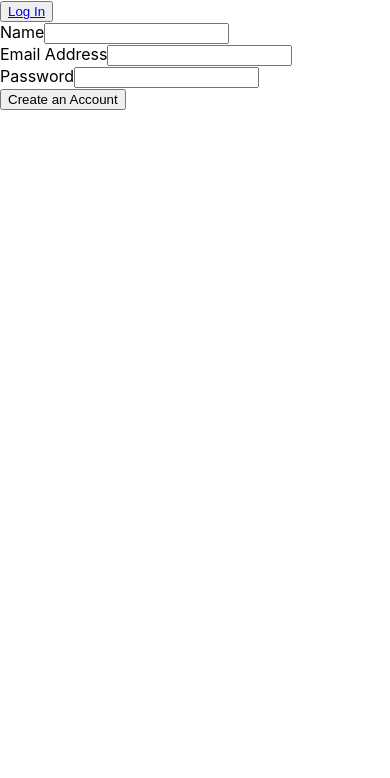
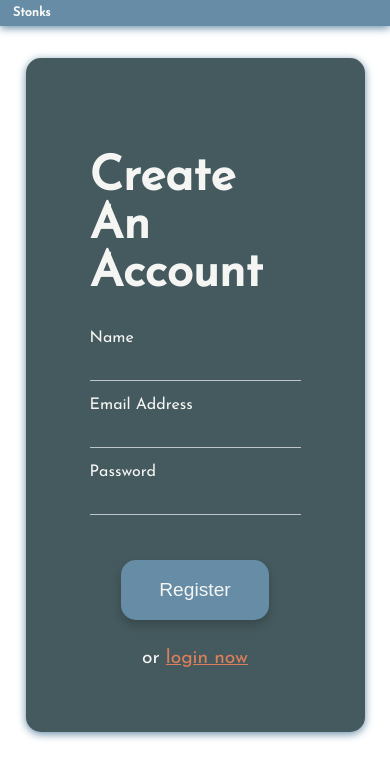
Before and after one commit to wjloo95/Trackr, a React (Create React App) app in the folder client/: page /register in a window 390 px wide. Shown: the top 778 px of the page. Built offline with nearby package versions, Linux system fonts and the light colour scheme.

Commit message:
update transaction list display
add useEffect dependency

add navbar styling

add responsiveness without dropdown

add homepage styling

add login and register form styling

move form styles out to global stylesheet

remove login button from nav

update login and register styles

```diff
--- a/client/src/components/App/index.tsx
+++ b/client/src/components/App/index.tsx
@@ -20,6 +20,7 @@ export const App = () => {
         setCurrentUser={setCurrentUser}
         setIsAuthenticated={setIsAuthenticated}
       />
+      <div className="app-body">
         <Switch>
           <Route exact path="/login">
             <Login />
@@ -45,6 +46,7 @@ export const App = () => {
             <Home isAuthenticated={isAuthenticated} />
           </Route>
         </Switch>
+      </div>
     </>
   );
 };
--- /dev/null
+++ b/client/src/components/Home/home.css
@@ -0,0 +1,16 @@
+.home-content {
+  display: flex;
+  flex-direction: column;
+  justify-content: center;
+  align-items: center;
+}
+
+.home-content h3 {
+  margin-bottom: 2em;
+}
+
+.home-content-buttons {
+  display: flex;
+  width: 100%;
+  justify-content: space-around;
+}
--- a/client/src/components/Home/index.tsx
+++ b/client/src/components/Home/index.tsx
@@ -1,20 +1,25 @@
 import React from 'react';
 import { Link } from 'react-router-dom';
+
+import './home.css';
+
 type HomeProps = {
   isAuthenticated: boolean;
 };
+
 export const Home = ({ isAuthenticated }: HomeProps) => {
   const loggedOutComponent = (
-    <div>
-      Please log in to get started!
+    <div className="home-content">
+      <h3>Please log in to start tracking your stocks!</h3>
       <button>
-        <Link to="/login">Log In</Link>
+        <Link to="/login">Login</Link>
       </button>
     </div>
   );
   const loggedInComponent = (
-    <div>
-      Check out your current portfolio or recent transactions
+    <div className="home-content">
+      <h3>Check out your current portfolio or recent transactions!</h3>
+      <div className="home-content-buttons">
         <button>
           <Link to="/portfolio">Portfolio</Link>
         </button>
@@ -22,9 +27,15 @@ export const Home = ({ isAuthenticated }: HomeProps) => {
           <Link to="/transactions">Transactions</Link>
         </button>
       </div>
+    </div>
   );
   const componentToDisplay = isAuthenticated
     ? loggedInComponent
     : loggedOutComponent;
-  return <div>Welcome to Stonks!{componentToDisplay}</div>;
+  return (
+    <div className="card-container home-container">
+      <h1>Welcome to Stonks!</h1>
+      {componentToDisplay}
+    </div>
+  );
 };
--- a/client/src/components/Login/index.tsx
+++ b/client/src/components/Login/index.tsx
@@ -5,10 +5,11 @@ import { Link } from 'react-router-dom';
 export const Login = () => {
   const { formInputs, handleSubmit, handleInputChange } = useLoginForm();
   return (
-    <>
+    <div className="card-container form-container">
+      <h1>Log Into Your Account</h1>
       <form onSubmit={handleSubmit}>
-        <div>
-          <label>Email Address</label>
+        <div className="form-element">
+          <label>Email</label>
           <input
             type="email"
             name="email"
@@ -17,7 +18,7 @@ export const Login = () => {
             value={formInputs.email}
           />
         </div>
-        <div>
+        <div className="form-element">
           <label>Password</label>
           <input
             type="password"
@@ -27,11 +28,12 @@ export const Login = () => {
             value={formInputs.password}
           />
         </div>
-        <button type="submit">Log In</button>
+        <button type="submit">Login</button>
       </form>
-      <div>
-        or <Link to="/register">register now</Link>
+      <div className="form-redirect">
+        <span>or </span>
+        <Link to="/register">register now</Link>
       </div>
-    </>
+    </div>
   );
 };
--- a/client/src/components/NavBar/index.tsx
+++ b/client/src/components/NavBar/index.tsx
@@ -1,7 +1,9 @@
 import React from 'react';
-import { Link, useHistory } from 'react-router-dom';
+import { Link, NavLink, useHistory } from 'react-router-dom';
 import { logout } from '../../utils/helpers/auth';
 import { UserType } from '../../utils/types';
+
+import './navbar.css';
 
 type NavProps = {
   isAuthenticated: boolean;
@@ -23,19 +25,34 @@ export const NavBar = ({
   };
   const loggedInNav = (
     <>
-      <Link to="/portfolio">Portfolio</Link>
-      <Link to="/transactions">Transactions</Link>
-      <button onClick={handleLogout}>Log Out</button>
+      <NavLink
+        to="/portfolio"
+        className="nav-link"
+        activeClassName="active-link"
+      >
+        Portfolio
+      </NavLink>
+      <NavLink
+        to="/transactions"
+        className="nav-link"
+        activeClassName="active-link"
+      >
+        Transactions
+      </NavLink>
+      <div onClick={handleLogout} className="nav-link nav-button">
+        Log Out
+      </div>
     </>
   );
 
-  const loggedOutNav = (
-    <button>
-      <Link to="/login">Log In</Link>
-    </button>
+  const navComponent = isAuthenticated ? loggedInNav : null;
+
+  return (
+    <div className="nav">
+      <Link to="/home" className="home-link">
+        Stonks
+      </Link>
+      {navComponent}
+    </div>
   );
-
-  const navComponent = isAuthenticated ? loggedInNav : loggedOutNav;
-
-  return <div>{navComponent}</div>;
 };
--- /dev/null
+++ b/client/src/components/NavBar/navbar.css
@@ -0,0 +1,60 @@
+.nav {
+  background-color: var(--primary-color);
+  overflow: hidden;
+  margin-bottom: 2em;
+  box-shadow: 0 2px 8px var(--primary-color);
+}
+
+.nav-link,
+.home-link {
+  float: left;
+  display: block;
+  text-align: center;
+  padding: 0.8em 1.5em;
+  text-decoration: none;
+  font-size: 1.5em;
+  color: var(--light-font-color);
+  transition: all 0.25s ease-in;
+}
+
+.home-link {
+  font-weight: bold;
+}
+.active-link {
+  background-color: var(--dark-font-color);
+  font-weight: bold;
+}
+
+.nav-link:hover {
+  background-color: var(--dark-font-color);
+  font-weight: bold;
+}
+
+.nav-button {
+  float: right;
+  cursor: pointer;
+  background-color: var(--dark-secondary-color);
+}
+
+@media screen and (max-width: 680px) {
+  .nav-link,
+  .home-link {
+    font-size: 1.2em;
+    padding: 0.6em 1.3em;
+  }
+}
+
+@media screen and (max-width: 550px) {
+  .nav-link,
+  .home-link {
+    font-size: 1em;
+    padding: 0.5em 1.2em;
+  }
+}
+@media screen and (max-width: 430px) {
+  .nav-link,
+  .home-link {
+    font-size: 0.8em;
+    padding: 0.5em 1em;
+  }
+}
--- a/client/src/components/Register/index.tsx
+++ b/client/src/components/Register/index.tsx
@@ -1,11 +1,15 @@
 import React from 'react';
 import { useRegisterForm } from '../../utils/customHooks/useRegisterForm';
+
+import { Link } from 'react-router-dom';
 
 export const Register = () => {
   const { formInputs, handleSubmit, handleInputChange } = useRegisterForm();
   return (
+    <div className="card-container form-container">
+      <h1>Create An Account</h1>
       <form onSubmit={handleSubmit}>
-      <div>
+        <div className="form-element">
           <label>Name</label>
           <input
             type="name"
@@ -15,7 +19,7 @@ export const Register = () => {
             value={formInputs.name}
           />
         </div>
-      <div>
+        <div className="form-element">
           <label>Email Address</label>
           <input
             type="email"
@@ -25,7 +29,7 @@ export const Register = () => {
             value={formInputs.email}
           />
         </div>
-      <div>
+        <div className="form-element">
           <label>Password</label>
           <input
             type="password"
@@ -35,7 +39,12 @@ export const Register = () => {
             value={formInputs.password}
           />
         </div>
-      <button type="submit">Create an Account</button>
+        <button type="submit">Register</button>
       </form>
+      <div className="form-redirect">
+        <span>or </span>
+        <Link to="/login">login now</Link>
+      </div>
+    </div>
   );
 };
--- a/client/src/components/Transactions/TransactionList/index.tsx
+++ b/client/src/components/Transactions/TransactionList/index.tsx
@@ -9,8 +9,9 @@ export const TransactionList = ({ transactions }: TransactionListProps) => {
   const transactionsMap = transactions.map((transaction) => (
     <div key={transaction._id}>
       <h1>{transaction.symbol}</h1>
-      <h1>{transaction.shares}</h1>
-      <h1>$ {transaction.price}</h1>
+      <p>{transaction.type}</p>
+      <p>{transaction.shares}</p>
+      <p>$ {transaction.price}</p>
     </div>
   ));
 
--- a/client/src/index.css
+++ /dev/null
@@ -1,13 +0,0 @@
-body {
-  margin: 0;
-  font-family: -apple-system, BlinkMacSystemFont, 'Segoe UI', 'Roboto', 'Oxygen',
-    'Ubuntu', 'Cantarell', 'Fira Sans', 'Droid Sans', 'Helvetica Neue',
-    sans-serif;
-  -webkit-font-smoothing: antialiased;
-  -moz-osx-font-smoothing: grayscale;
-}
-
-code {
-  font-family: source-code-pro, Menlo, Monaco, Consolas, 'Courier New',
-    monospace;
-}
--- a/client/src/index.tsx
+++ b/client/src/index.tsx
@@ -1,7 +1,7 @@
 import React from 'react';
 import ReactDOM from 'react-dom';
 import { BrowserRouter as Router } from 'react-router-dom';
-import './index.css';
+import './styles/index.css';
 import { App } from './components';
 import * as serviceWorker from './serviceWorker';
 
--- /dev/null
+++ b/client/src/styles/index.css
@@ -0,0 +1,127 @@
+@import url('https://fonts.googleapis.com/css2?family=Josefin+Sans&display=swap');
+@import url(https://fonts.googleapis.com/css?family=Sacramento);
+
+:root {
+  --primary-color: #668ca6;
+  --light-secondary-color: #dd7f5b;
+  --dark-secondary-color: #8a5961;
+  --light-font-color: #f5f6f4;
+  --dark-font-color: #455a5e;
+  --dark-font-secondary-color: #455a5ea4;
+  --bg-color: #f5f6f4;
+
+  --main-left-margin: 40px;
+  --main-right-margin: 20px;
+  --responsive-left-margin: 20px;
+}
+
+body {
+  margin: 0;
+  /* font-family: -apple-system, BlinkMacSystemFont, 'Segoe UI', 'Roboto', 'Oxygen',
+    'Ubuntu', 'Cantarell', 'Fira Sans', 'Droid Sans', 'Helvetica Neue',
+    sans-serif; */
+  font-family: 'Josefin Sans', sans-serif;
+  -webkit-font-smoothing: antialiased;
+  -moz-osx-font-smoothing: grayscale;
+}
+
+button {
+  cursor: pointer;
+  background-color: var(--primary-color);
+  color: var(--light-font-color);
+  padding: 1em 2em;
+  border-radius: 15px;
+  font-size: 1.2em;
+  border: 0;
+  box-shadow: 0px 5px 10px rgba(0, 0, 0, 0.2);
+  transition: all 0.25s ease-in;
+}
+
+button:hover {
+  color: var(--light-font-color);
+  background: var(--primary-color);
+  box-shadow: 0px 6px 12px rgba(0, 0, 0, 0.4);
+  transform: translateY(-1.5px);
+}
+
+button a {
+  text-decoration: none;
+  font-weight: bold;
+}
+
+a {
+  color: var(--light-font-color);
+}
+
+input {
+  border: none;
+}
+
+input:focus {
+  outline: none;
+  border-color: #fff;
+  -webkit-transition: all 0.2s ease;
+  transition: all 0.2s ease;
+}
+
+.app-body {
+  display: flex;
+  justify-content: center;
+  padding: 0 9em;
+}
+
+.card-container {
+  display: flex;
+  flex-direction: column;
+  align-items: center;
+  padding: 4em;
+  background-color: var(--dark-font-color);
+  border-radius: 15px;
+  box-shadow: 0 2px 8px var(--primary-color);
+}
+
+.card-container {
+  color: var(--light-font-color);
+}
+.card-container h1 {
+  font-size: 3em;
+}
+
+.form-container form {
+  display: flex;
+  flex-direction: column;
+  align-items: center;
+}
+
+.form-element {
+  display: flex;
+  flex-direction: column;
+}
+
+.form-element label {
+  font-size: 1em;
+}
+
+.form-element input {
+  background: none;
+  margin-bottom: 1em;
+  line-height: 2em;
+  color: var(--light-font-color);
+  letter-spacing: 0.02em;
+  font-size: 1em;
+  border-bottom: 1px solid rgba(255, 255, 255, 0.65);
+  -webkit-transition: all 0.2s ease;
+  transition: all 0.2s ease;
+}
+
+.form-container button {
+  margin: 1.5em 0;
+}
+
+.form-redirect a {
+  color: var(--light-secondary-color);
+}
+
+.form-redirect {
+  font-size: 1.2em;
+}
--- a/client/src/utils/customHooks/usePortfolioFetch/index.ts
+++ b/client/src/utils/customHooks/usePortfolioFetch/index.ts
@@ -50,6 +50,6 @@ export const usePortfolioFetch = (
       setResponse(cleanedStockResults);
     };
     fetchData();
-  }, [userID]);
+  }, [userID, setCurrentBalance]);
   return response;
 };
```
Lines whose indentation alone changed are shown as unchanged.
